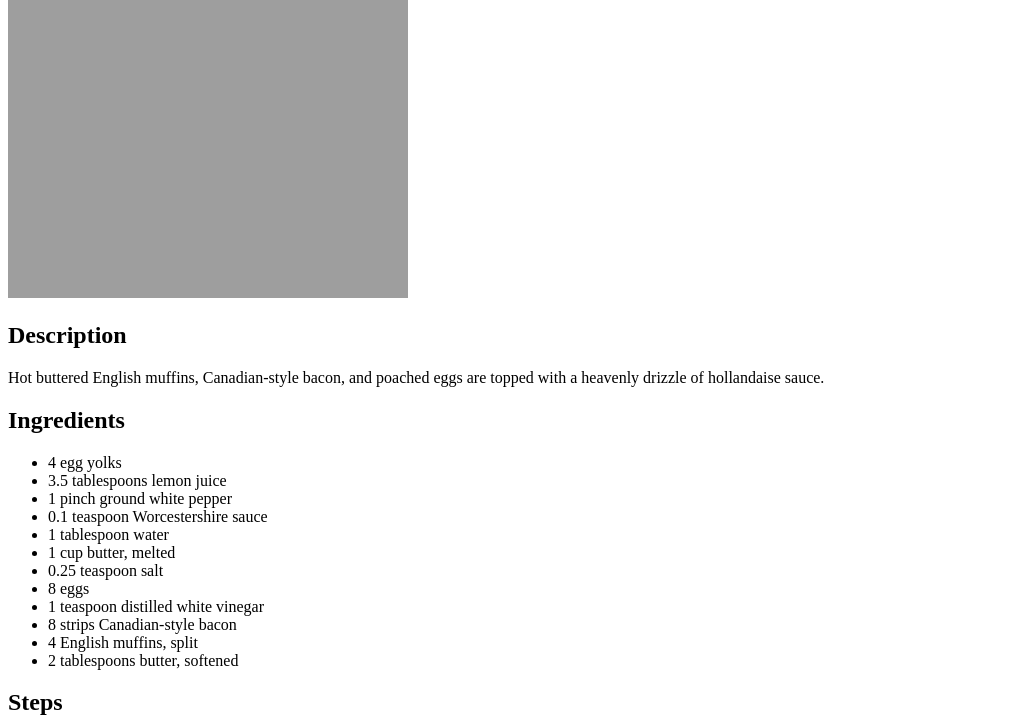
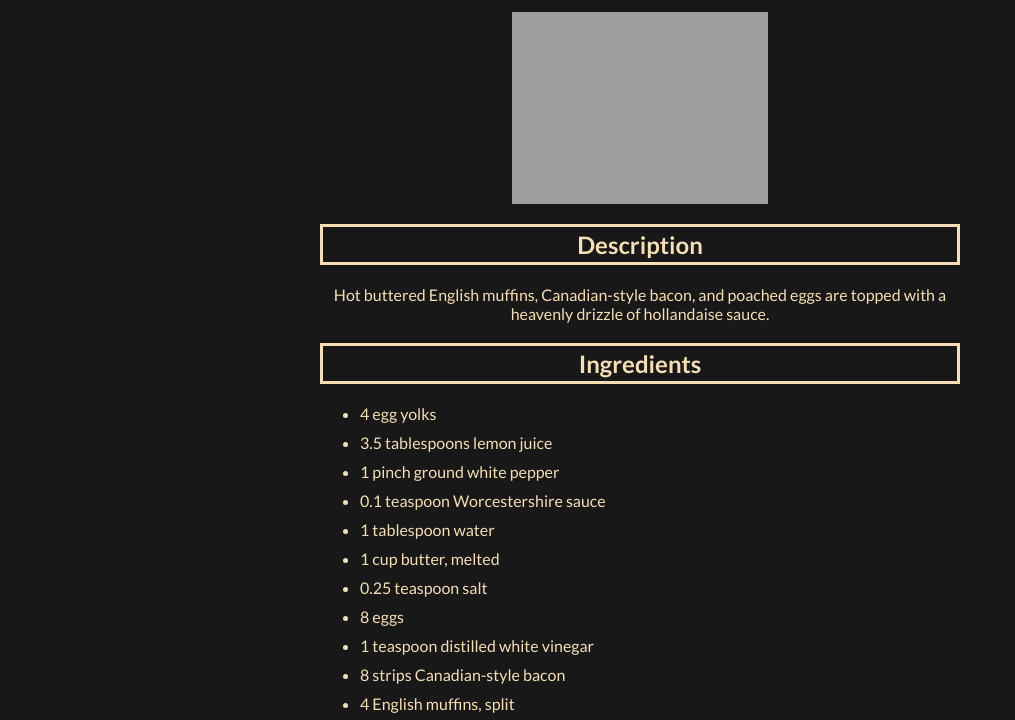
Before and after one commit to dascruz/odin-recipes, a plain HTML site: page recipes/eggs-benedict.html in a window 1280 px wide. Shown: the part 82-802 px from the top of the page, without its empty margins (0-1015 px from the left). Drawn offline with Linux system fonts and the light colour scheme; the site is published under a folder, as on GitHub Pages, so addresses that start at the root find nothing.

Commit message:
Fix incorrect CSS path

```diff
--- a/recipes/eggs-benedict.html
+++ b/recipes/eggs-benedict.html
@@ -7,7 +7,7 @@
     <link rel="preconnect" href="https://fonts.googleapis.com">
     <link rel="preconnect" href="https://fonts.gstatic.com" crossorigin>
     <link href="https://fonts.googleapis.com/css2?family=Lato:wght@400;700&display=swap" rel="stylesheet">
-    <link rel="stylesheet" href="/style.css">
+    <link rel="stylesheet" href="../style.css">
     <title>Eggs Benedict</title>
 </head>
 <body>
```
Also changed, not shown: index.html (+1 -1 lines), recipes/roast-pork.html (+1 -1 lines), recipes/tiramisu-cheesecake.html (+1 -1 lines).
